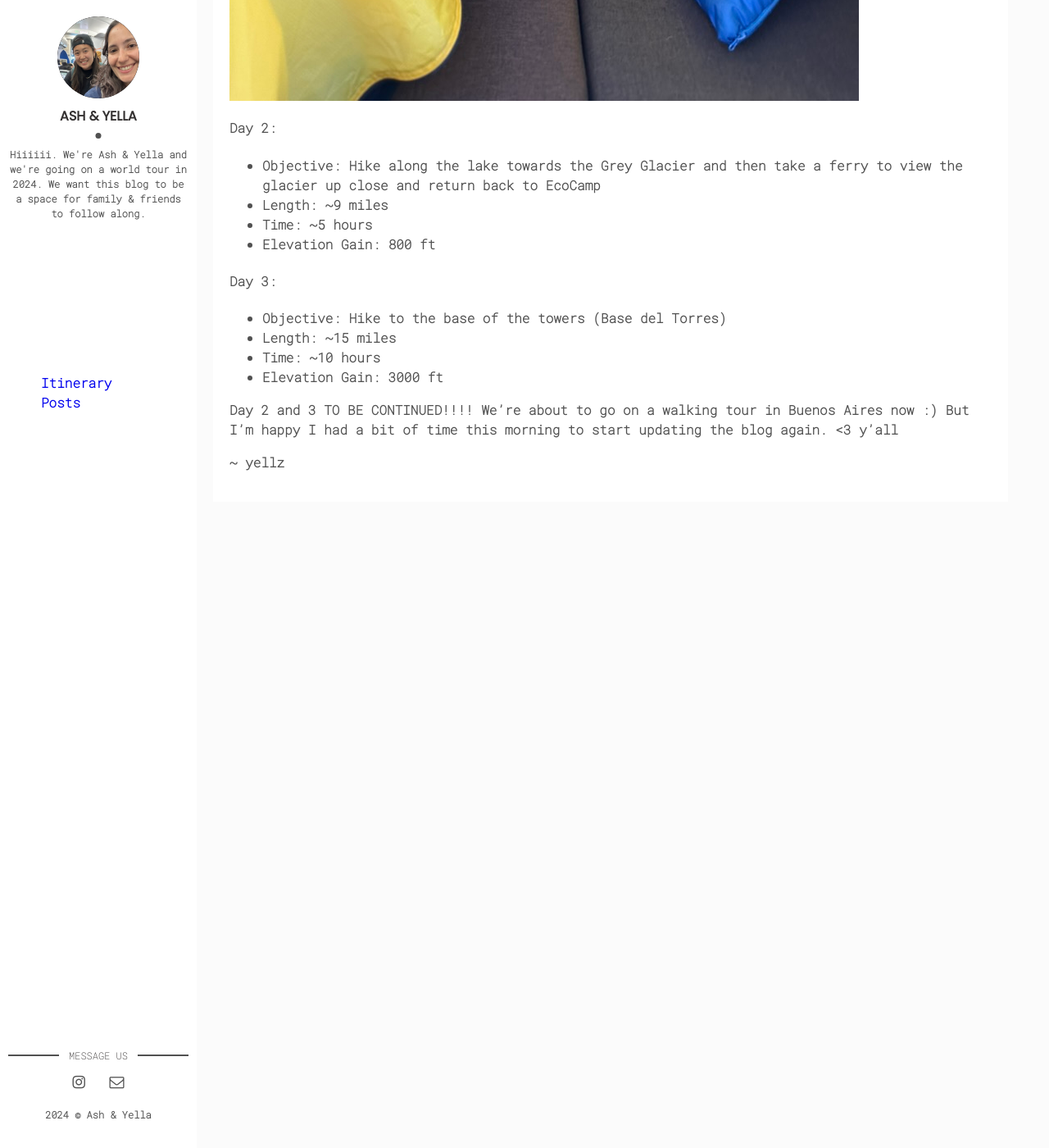
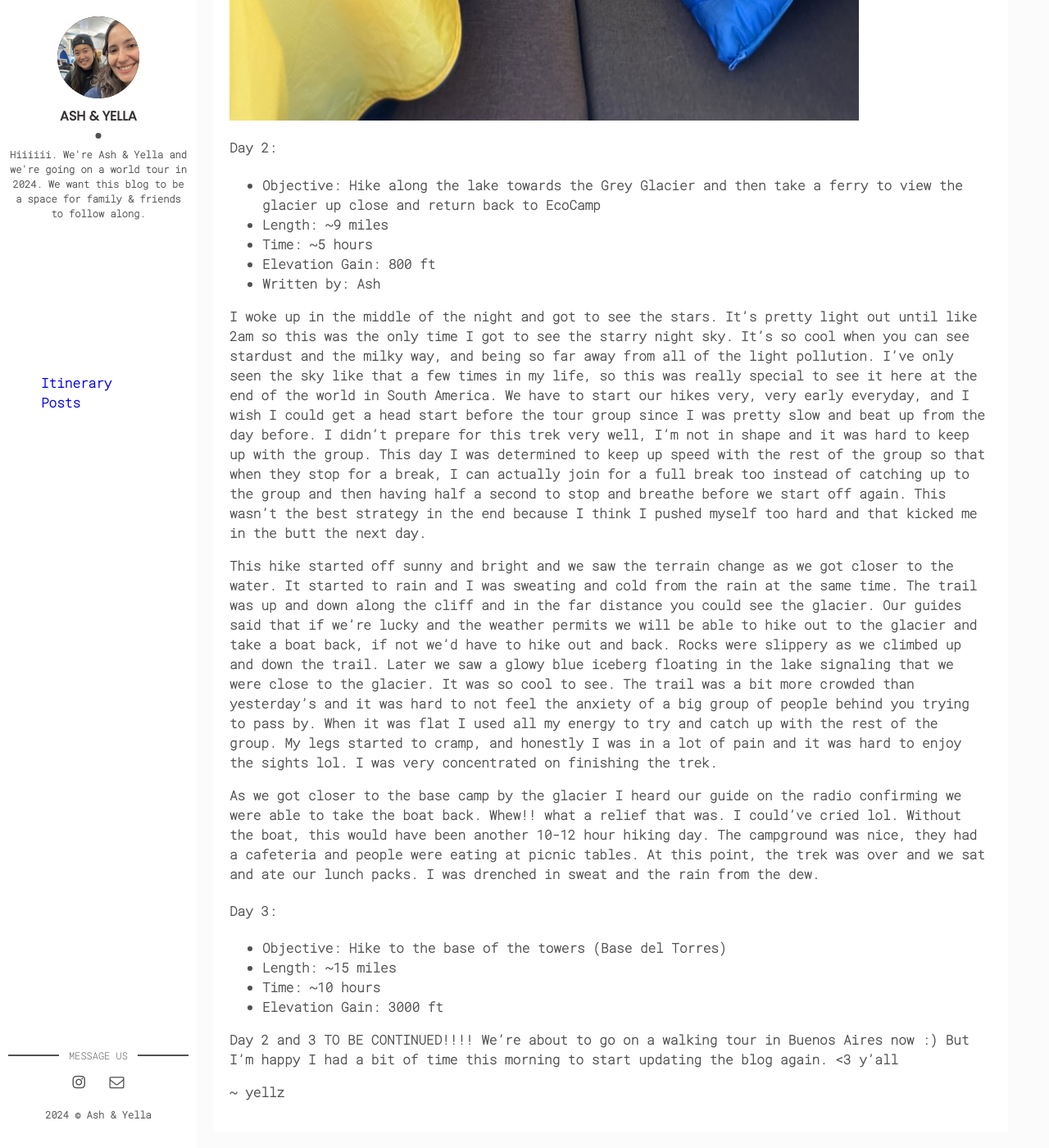
Before and after one commit to daschi/daschi.github.io, a Jekyll site: the page built from _posts/2024-01-31-torres-del-paine.md, in a window 1280 px wide and 1400 px high, scrolled down 9088 px. Shown: the whole window at 82% size. Built offline with Jekyll 4.4.1, drawn with Linux system fonts in a browser that asks for light colours; before the commit the page ends 9720 px from its top, so only the background shows below that; some of the changed text lies outside the part shown.

Commit message:
Add Day 2 to our Patagonia hike story

```diff
--- a/_posts/2024-01-31-torres-del-paine.md
+++ b/_posts/2024-01-31-torres-del-paine.md
@@ -22,6 +22,7 @@ A couple of weeks ago we spent five days at EcoCamp Patagonia where we did the W
 - **Length**: ~15 miles (my watch said it was more like 17)
 - **Time**: ~9 hours
 - **Elevation Gain**: 2250 ft
+- **Written by: Daniela**
 
 We had breakfast at 6am at EcoCamp and then packed our own lunchboxes before we were driven to a ferry to cross Pehoe Lake, and we would start our trek at camp Pehoe. This first day was absolutely gorgeous - which feels a bit cheesy to say it because I would say this for every single day we hiked. But this day - the weather was perfect, it was windy but not too windy, and it lightly rained a bit which felt refreshing in the heat we were generating hiking uphill. We saw two lakes that gave me an entirely new sense of the color blue - Sarmiento Lake and Nordenskjöld lake. Once we reached the top we saw a whole other type of blue - the icy blue of the glaciers nestled between the mountain peaks. We ate lunch at this top view point between Paine Grande and Los Cuernos (the horns - called so because they are two-toned horned peaks) - and I must say it really was one of the best lunches we had, just because of how hard the steep climb had been.
 
@@ -44,6 +45,13 @@ That night it felt good to rest at Grande Paine campground. The tents were warm
 - **Length**: ~9 miles
 - **Time**: ~5 hours
 - **Elevation Gain**: 800 ft
+- **Written by: Ash**
+
+I woke up in the middle of the night and got to see the stars. It's pretty light out until like 2am so this was the only time I got to see the starry night sky. It's so cool when you can see stardust and the milky way, and being so far away from all of the light pollution. I’ve only seen the sky like that a few times in my life, so this was really special to see it here at the end of the world in South America. We have to start our hikes very, very early everyday, and I wish I could get a head start before the tour group since I was pretty slow and beat up from the day before. I didn’t prepare for this trek very well, I’m not in shape and it was hard to keep up with the group. This day I was determined to keep up speed with the rest of the group so that when they stop for a break, I can actually join for a full break too instead of catching up to the group and then having half a second to stop and breathe before we start off again. This wasn’t the best strategy in the end because I think I pushed myself too hard and that kicked me in the butt the next day.
+
+This hike started off sunny and bright and we saw the terrain change as we got closer to the water. It started to rain and I was sweating and cold from the rain at the same time. The trail was up and down along the cliff and in the far distance you could see the glacier. Our guides said that if we’re lucky and the weather permits we will be able to hike out to the glacier and take a boat back, if not we’d have to hike out and back. Rocks were slippery as we climbed up and down the trail. Later we saw a glowy blue iceberg floating in the lake signaling that we were close to the glacier. It was so cool to see. The trail was a bit more crowded than yesterday's and it was hard to not feel the anxiety of a big group of people behind you trying to pass by. When it was flat I used all my energy to try and catch up with the rest of the group. My legs started to cramp, and honestly I was in a lot of pain and it was hard to enjoy the sights lol. I was very concentrated on finishing the trek.
+
+As we got closer to the base camp by the glacier I heard our guide on the radio confirming we were able to take the boat back. Whew!! what a relief that was. I could've cried lol. Without the boat, this would have been another 10-12 hour hiking day. The campground was nice, they had a cafeteria and people were eating at picnic tables. At this point, the trek was over and we sat and ate our lunch packs. I was drenched in sweat and the rain from the dew.
 
 #### Day 3:
 
```
Also changed, not shown: other parts of _posts/2024-01-31-torres-del-paine.md (+1 -1 lines).
